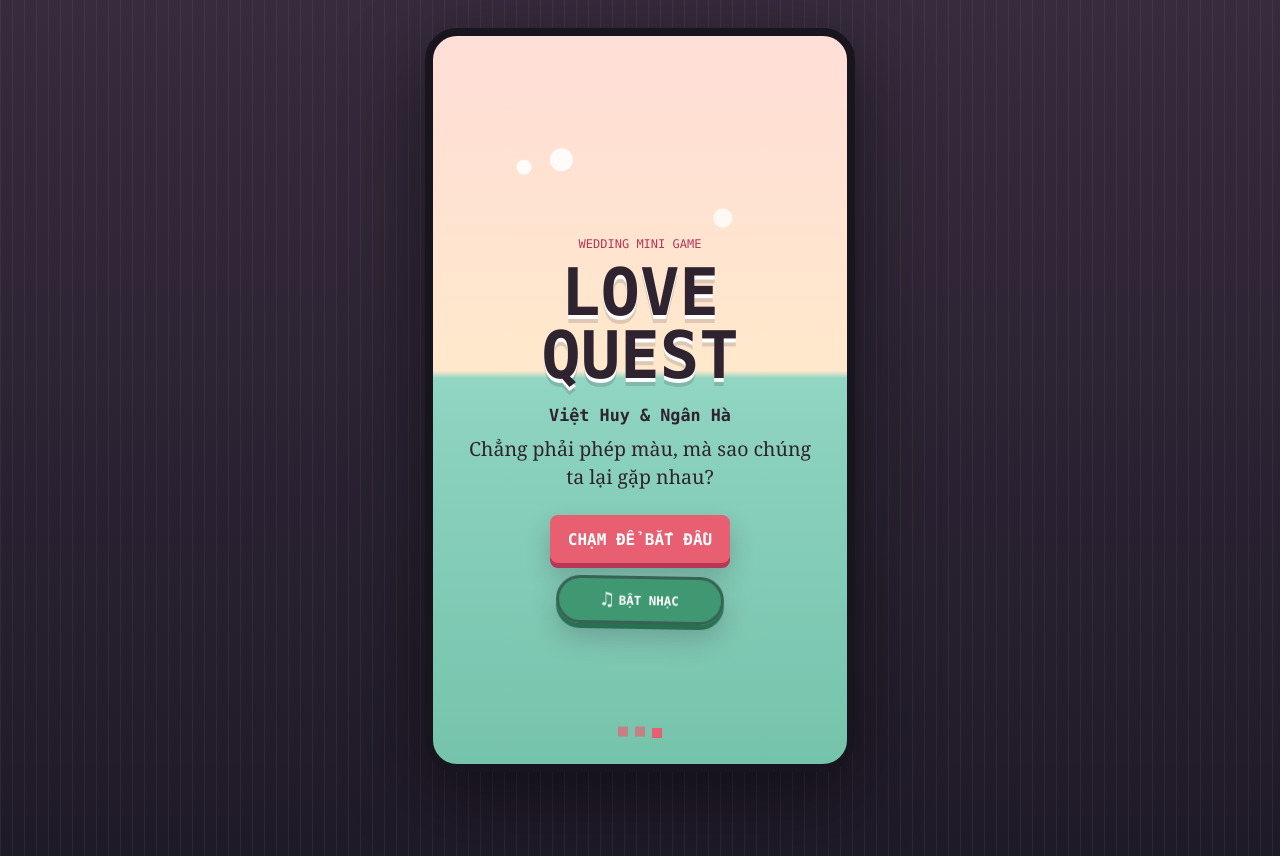
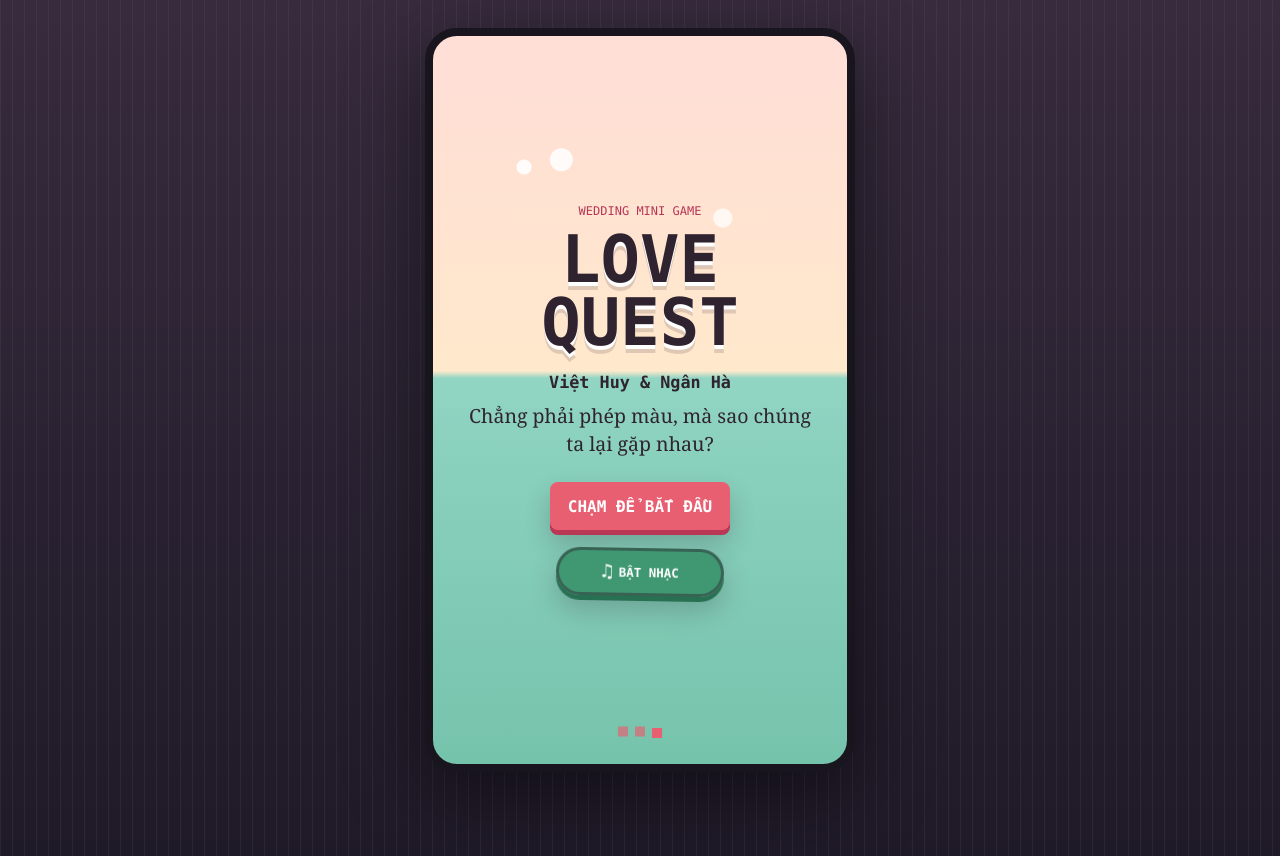
Before and after one commit to huynq90/HHWeddingggggg, a React (Vite) app: page / in a window 1280 px wide. Built offline with nearby package versions, Linux system fonts and the light colour scheme.

Commit message:
Fix intro audio CTA layout

```diff
--- a/src/App.tsx
+++ b/src/App.tsx
@@ -30,7 +30,7 @@ function App() {
 
   return (
     <main>
-      <LoveQuestAudio introCta={phase === 'intro'} />
+      {phase !== 'intro' && <LoveQuestAudio />}
       {phase === 'intro' && <IntroGate onStart={() => setPhase('character-select')} />}
       {phase === 'character-select' && (
         <CharacterSelect
--- a/src/components/IntroGate.tsx
+++ b/src/components/IntroGate.tsx
@@ -1,3 +1,5 @@
+import { LoveQuestAudio } from './LoveQuestAudio';
+
 type IntroGateProps = {
   onStart: () => void;
 };
@@ -16,6 +18,7 @@ export function IntroGate({ onStart }: IntroGateProps) {
         <button className="pixel-button primary" type="button" onClick={onStart} aria-label="Chạm để bắt đầu">
           Chạm để bắt đầu
         </button>
+        <LoveQuestAudio introCta />
       </div>
       <div className="loading-heart" aria-hidden="true">
         <span />
--- a/src/styles/game.css
+++ b/src/styles/game.css
@@ -179,16 +179,14 @@ textarea:focus-visible {
 }
 
 .audio-control.is-intro-cta {
-  top: calc(50% + 176px);
-  right: auto;
-  left: 50%;
+  position: static;
+  margin: 18px auto 0;
   min-width: 168px;
   height: 48px;
   padding: 0 18px;
   border-color: rgba(47, 35, 48, 0.46);
   background: rgba(60, 149, 111, 0.94);
   box-shadow: 0 5px 0 #287052, 0 14px 28px var(--shadow);
-  transform: translateX(-50%);
   animation: audioIntroNudge 1.1s steps(3, end) infinite;
 }
 
@@ -1911,21 +1909,21 @@ textarea:focus-visible {
 @keyframes audioIntroNudge {
   0%,
   100% {
-    transform: translateX(-50%) translateY(0) rotate(0deg);
+    transform: translateY(0) rotate(0deg);
   }
 
   35% {
-    transform: translateX(-50%) translateY(-5px) rotate(-3deg);
+    transform: translateY(-5px) rotate(-3deg);
   }
 
   70% {
-    transform: translateX(-50%) translateY(0) rotate(3deg);
+    transform: translateY(0) rotate(3deg);
   }
 }
 
 @keyframes audioIntroBeat {
   50% {
-    transform: translateX(-50%) translateY(-4px) scale(1.04);
+    transform: translateY(-4px) scale(1.04);
   }
 }
 
```
